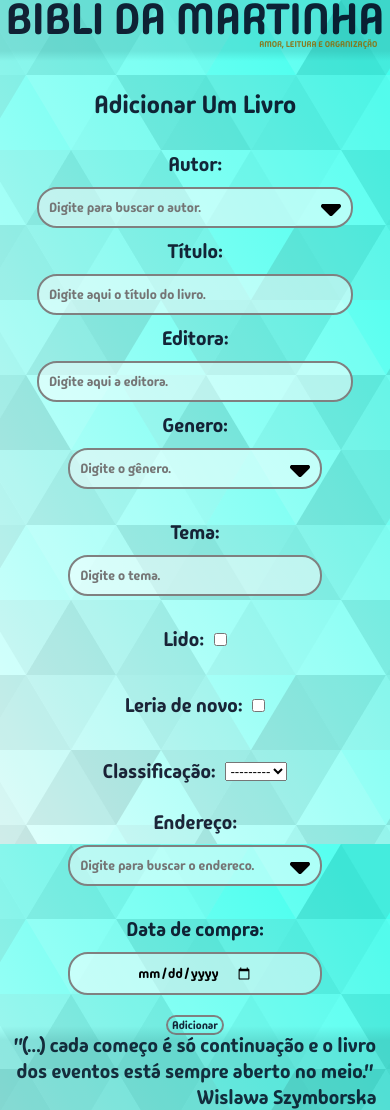
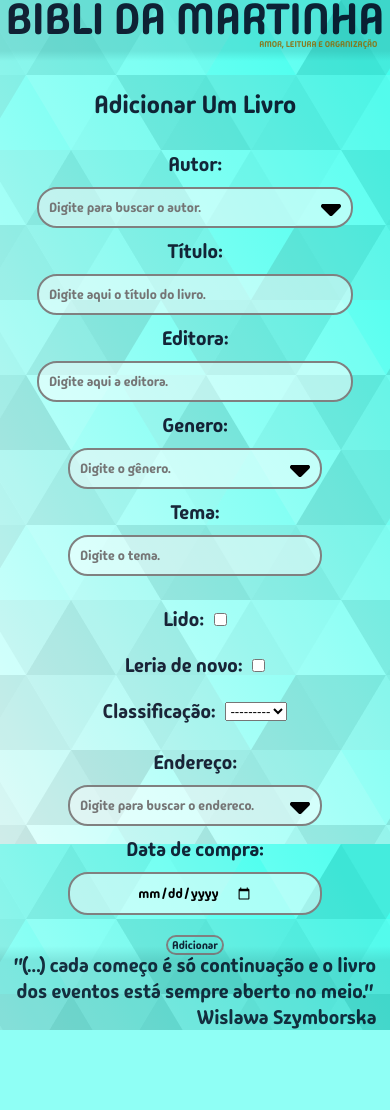
Before and after one commit to feiertagbruno/bib_mart, a Django app: page /adicionarumlivro/ in a window 390 px wide. After the commit the page ends 1030 px from the top, so only its background shows below. Run offline with Django 5.2, Linux system fonts and the light colour scheme; data comes from the database, SQL or seed files in the repository.

Commit message:
ajustado addUmLivro responsivo

```diff
--- a/bibm/forms.py
+++ b/bibm/forms.py
@@ -73,7 +73,7 @@
             "data_compra":forms.DateInput(
                 attrs={
                     "type":"date",
-                    "class":"autor-input",
+                    "class":"data-input",
                 }
             ),
         }
--- a/bibm/static/bibm/css/addUmLivro.css
+++ b/bibm/static/bibm/css/addUmLivro.css
@@ -49,7 +49,7 @@
 
 .autores-opcoes {
 	position: relative;
-	width: inherit;
+	width: 77%;
 	margin: 0 auto;
 	overflow: hidden;
 	background: none;
@@ -67,14 +67,26 @@
 .div-dois-campos {
 	display: flex;
 	flex-flow: row wrap;
-	gap: 2rem;
+	justify-content: space-between;
+	place-content: center;
+	gap: 2%;
 	width: 80%;
 }
 
 .campo-dois-campos {
 	display: flex;
 	flex-flow: column;
-	width: 100%;
+	width: calc(98%/2);
+	min-width: 25rem;
+	place-items: center;
+	place-content: center;
+}
+
+.campo-tres-campos {
+	display: flex;
+	flex-flow: column;
+	width: calc(96%/3);
+	min-width: 20rem;
 	place-items: center;
 	place-content: center;
 }
@@ -82,3 +94,13 @@
 .input-container-menor {
 	width: 100%;
 }
+
+.autor-input {
+	padding: 1rem;
+}
+
+.data-input {
+	display: flex;
+	padding: 1rem;
+	place-content: center;
+}
--- a/bibm/static/bibm/css/estilos.css
+++ b/bibm/static/bibm/css/estilos.css
@@ -37,14 +37,15 @@
 	overflow: hidden auto;
 }
 
-input[type="text"], textarea {
+input[type="text"], textarea,
+input[type="date"] {
 	outline: none;
 	background: none;
 	border: none;
 	width: inherit;
 	height: inherit;
-	/* font-family: inherit;
-	font-size: inherit; */
+	font-family: inherit;
+	/* font-size: inherit; */
 	border-radius: none;
 }
 
@@ -214,6 +215,7 @@
 	display: flex;
 	flex-flow: row wrap;
 	place-content: center;
+	padding: 1rem 0;
 }
 
 .livro-lendo {
@@ -586,8 +588,7 @@
 }
 
 .search-input,
-.search-button,
-.autor-input {
+.search-button {
     border: none;
     background: none;
     outline: none;
--- a/bibm/templates/bibm/pages/addUmLivro.html
+++ b/bibm/templates/bibm/pages/addUmLivro.html
@@ -51,15 +51,15 @@
 			</div>
 			{% comment %} LIDO LERIA-DE-NOVO E CLASSIFICAÇÃO {% endcomment %}
 			<div class="div-dois-campos espaco-top-bottom-2rem">
-				<div class="campo-dois-campos flex-flow-row">
+				<div class="campo-tres-campos flex-flow-row">
 					<label class="label-add-um-livro" for="tema">Lido:</label>
 					{{form.lido}}
 				</div>
-				<div class="campo-dois-campos flex-flow-row">
+				<div class="campo-tres-campos flex-flow-row">
 					<label class="label-add-um-livro" for="tema">Leria de novo:</label>
 					{{form.leria_de_novo}}
 				</div>
-				<div class="campo-dois-campos flex-flow-row">
+				<div class="campo-tres-campos flex-flow-row">
 					<label class="label-add-um-livro" for="tema">Classificação:</label>
 					{{form.classificacao}}
 				</div>
```
